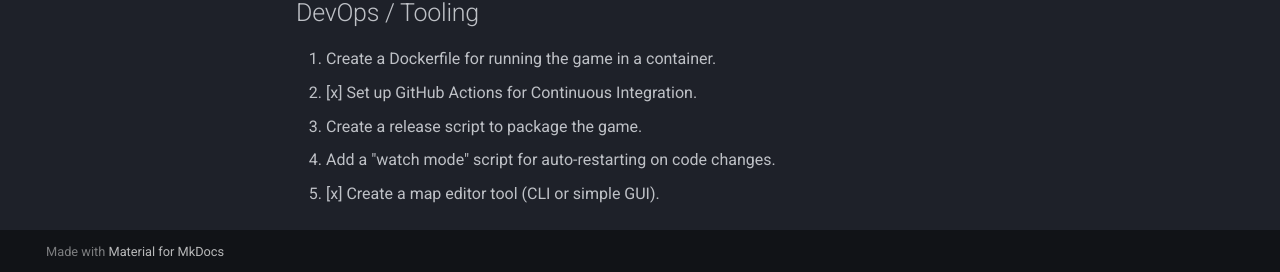
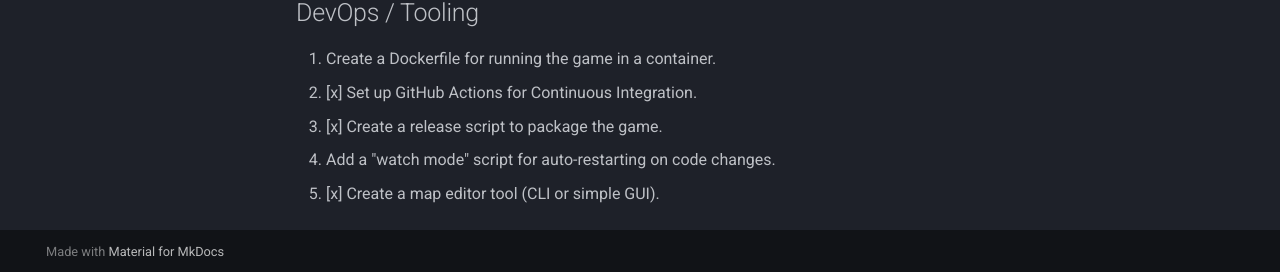
Before and after one commit to tsainez/command-line-conflict, an MkDocs documentation site: the page built from docs/agents.md, in a window 1280 px wide and 900 px high, scrolled down 3447 px. Shown: the part 625-897 px from the top of the window. Built offline with MkDocs 1.6.1 and Material for MkDocs 9.7.7, drawn with Linux system fonts in a browser that asks for light colours.

```diff
--- a/AGENTS.md
+++ b/AGENTS.md
@@ -117,6 +117,6 @@ This file contains a backlog of 100 potential tasks that can be performed by aut
 ## DevOps / Tooling
 96. Create a Dockerfile for running the game in a container.
 97. [x] Set up GitHub Actions for Continuous Integration.
-98. Create a release script to package the game.
+98. [x] Create a release script to package the game.
 99. Add a "watch mode" script for auto-restarting on code changes.
 100. [x] Create a map editor tool (CLI or simple GUI).
```
Also changed, not shown: 3 other files.
